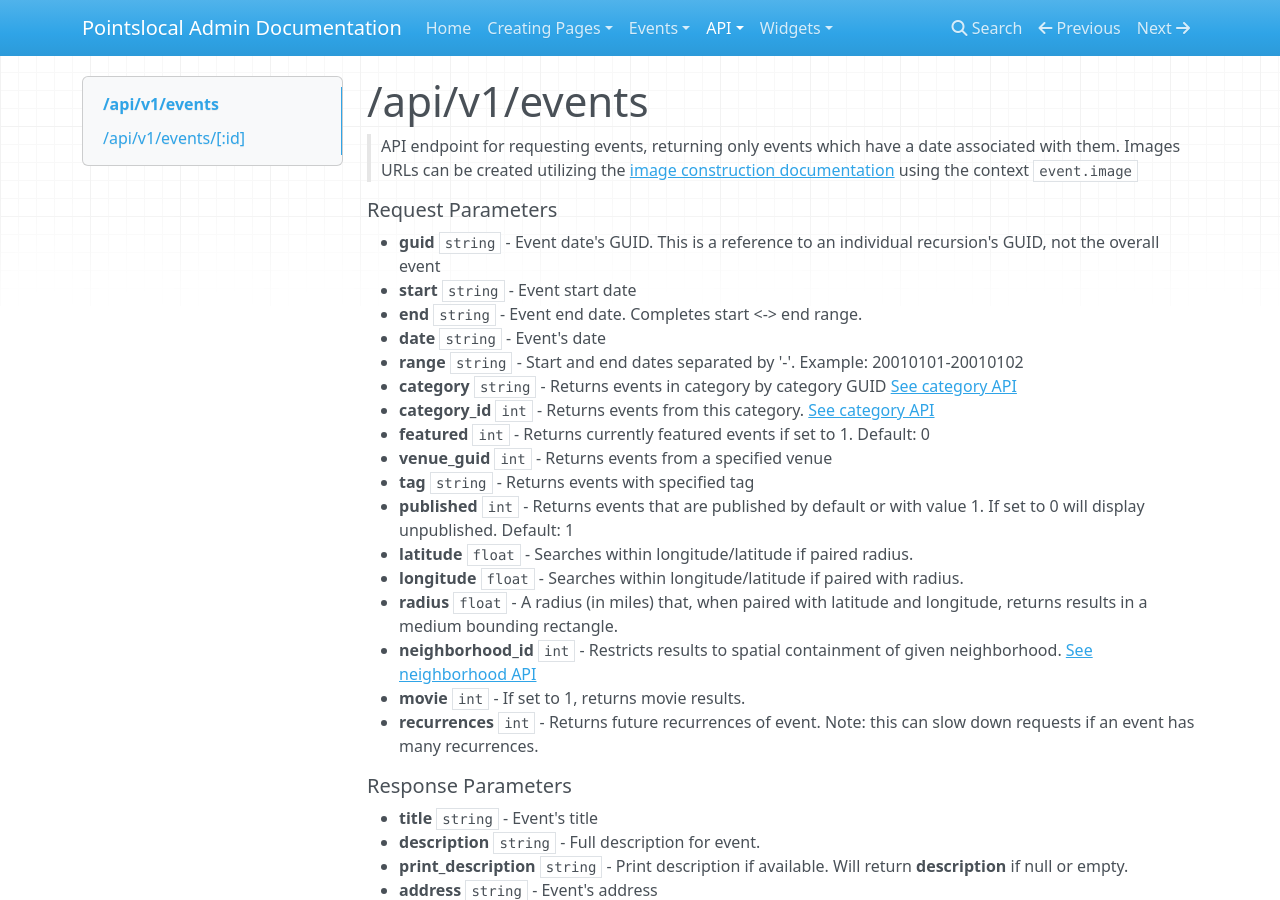
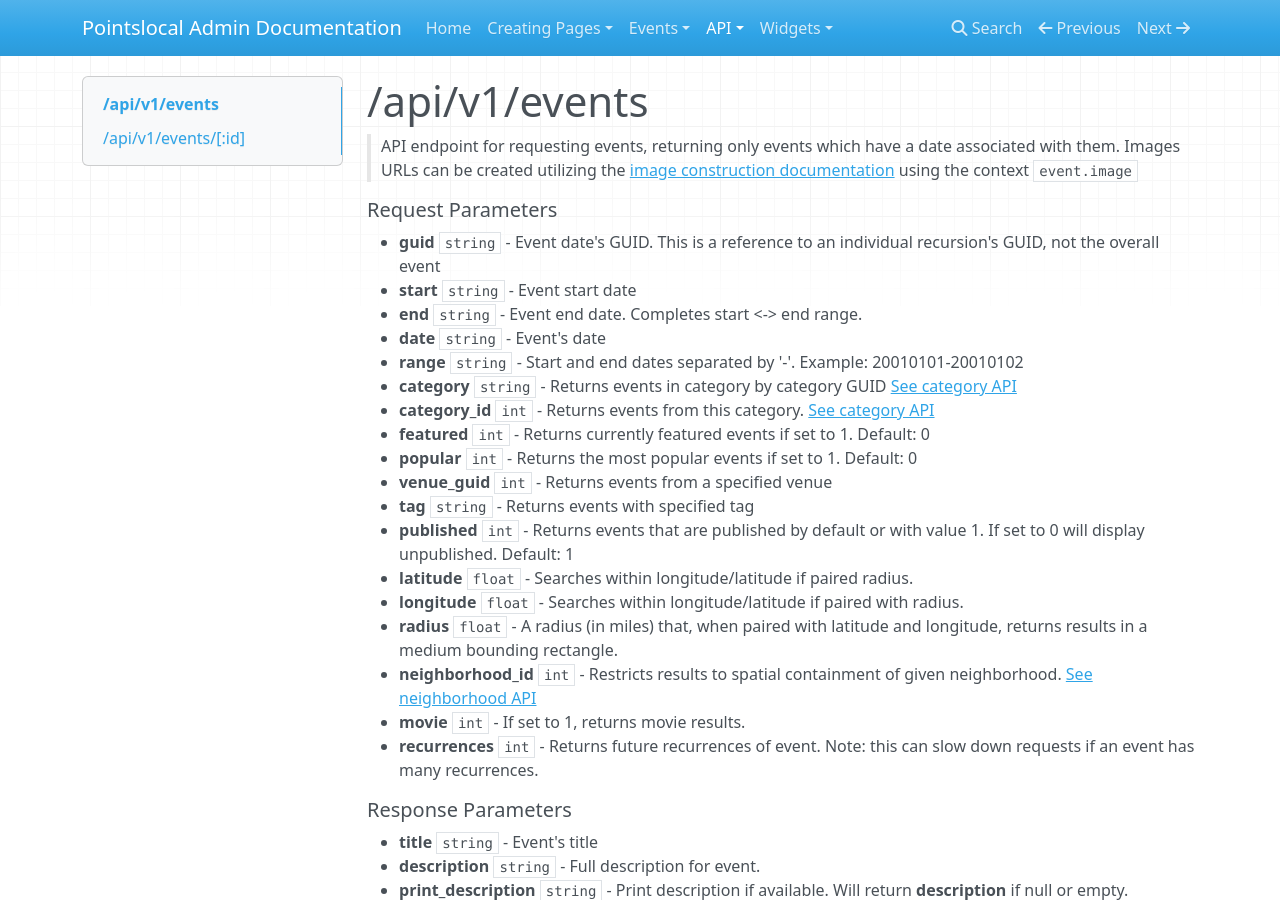
Before and after one commit to pointslocal/admin-docs, an MkDocs documentation site: the page built from docs/api_events_events.md, in a window 1280 px wide and 900 px high. Built offline with MkDocs 1.6.1, drawn with Linux system fonts in a browser that asks for light colours; nearby versions of some CDN libraries; old or Windows-style settings are respelled for this version of MkDocs.

Commit message:
Adds popular parameter

````diff
--- a/docs/api_events_events.md
+++ b/docs/api_events_events.md
@@ -11,6 +11,7 @@
 - **category** ```string``` - Returns events in category by category GUID [See category API](api_events_categories.md)
 - **category_id** ```int``` - Returns events from this category. [See category API](api_events_categories.md)
 - **featured** ```int``` - Returns currently featured events if set to 1. Default: 0
+- **popular** ```int``` - Returns the most popular events if set to 1.  Default: 0
 - **venue_guid** ```int``` - Returns events from a specified venue
 - **tag** ```string``` - Returns events with specified tag
 - **published** ```int``` - Returns events that are published by default or with value 1.  If set to 0 will display unpublished.  Default: 1
````
